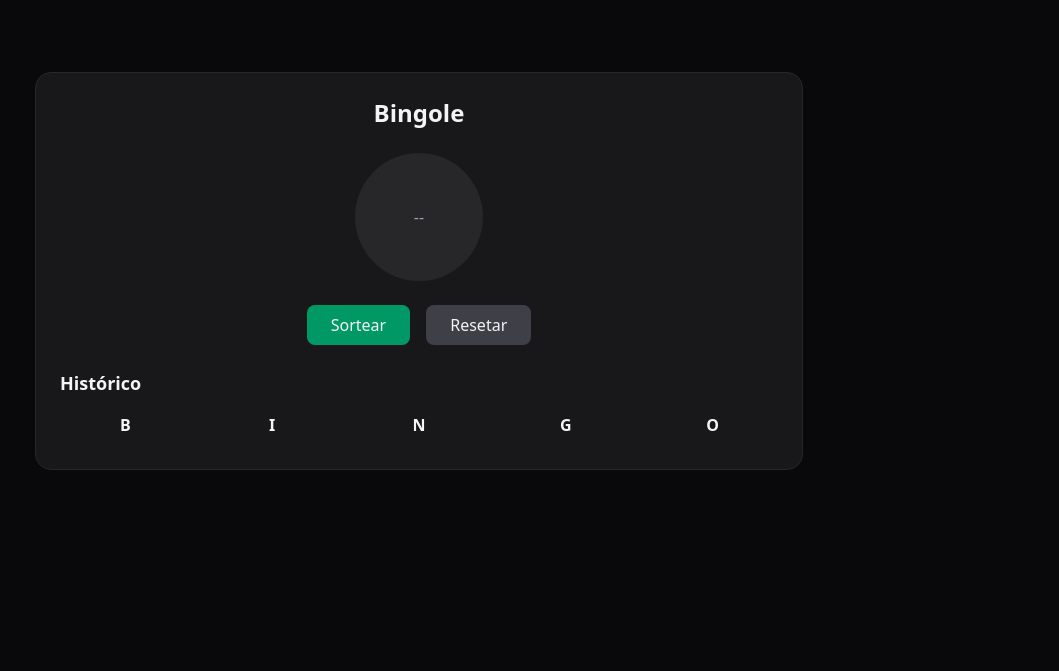
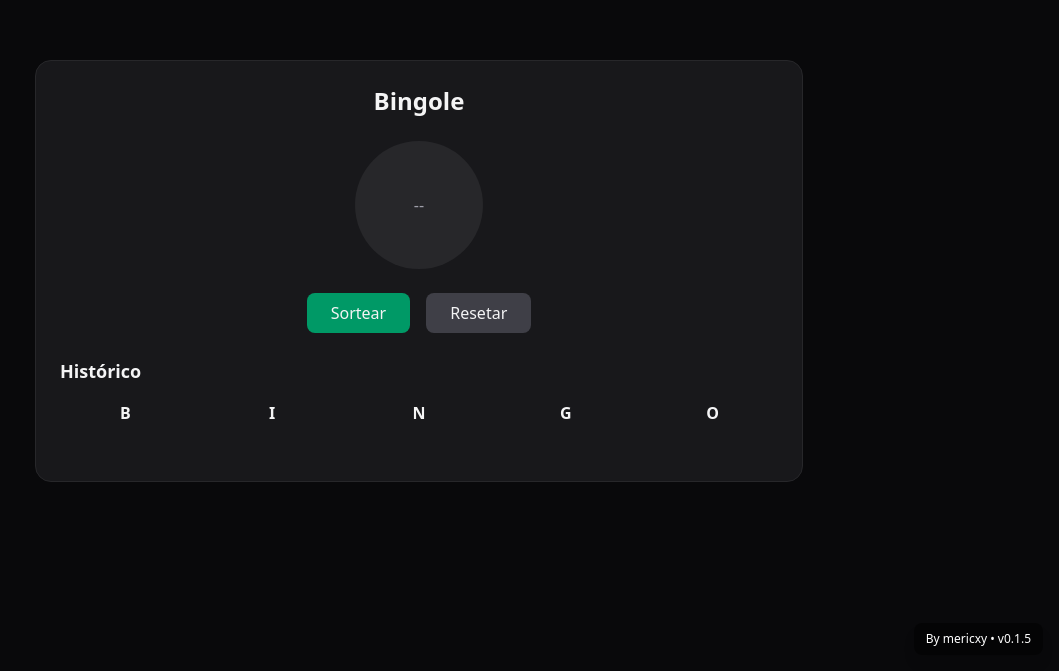
Before and after one commit to mericxy/bingole, a React (Vite) app: page / in a window 1280 px wide. Shown: the part 129-800 px from the top of the page, without its empty margins (221-1280 px from the left). Built offline with nearby package versions, Linux system fonts and the light colour scheme.

Commit message:
✨ Feat: adicionado footer a aplicacao

```diff
--- a/package.json
+++ b/package.json
@@ -1,7 +1,7 @@
 {
   "name": "bingole",
   "private": true,
-  "version": "0.1.0",
+  "version": "0.1.5",
   "homepage": "https://mericxy.github.io/bingole",
   "type": "module",
   "scripts": {
--- a/src/App.jsx
+++ b/src/App.jsx
@@ -2,6 +2,7 @@ import Layout from "./components/Layout";
 import BingoBall from "./components/BingoBall";
 import Controls from "./components/Controls";
 import History from "./components/History";
+import FloatingFooter from "./components/FloatingFooter";
 import { useBingo } from "./hooks/useBingo";
 
 export default function App() {
@@ -20,6 +21,8 @@ export default function App() {
       />
 
       <History items={bingo.history} />
+
+      <FloatingFooter />
     </Layout>
   );
 }
--- /dev/null
+++ b/src/components/FloatingFooter.jsx
@@ -0,0 +1,32 @@
+import { version } from '../../package.json';
+
+export default function FloatingFooter() {
+  return (
+    <a
+      href="https://github.com/mericxy"
+      target="_blank"
+      rel="noopener noreferrer"
+      className="
+        hidden
+        md:block
+        fixed
+        bottom-4
+        right-4
+        z-50
+        bg-black/50
+        text-white
+        text-xs
+        px-3
+        py-2
+        rounded-lg
+        shadow-lg
+        hover:bg-emerald-600
+        hover:scale-105
+        transition
+      "
+
+    >
+      By mericxy • v{version}
+    </a>
+  );
+}
```
